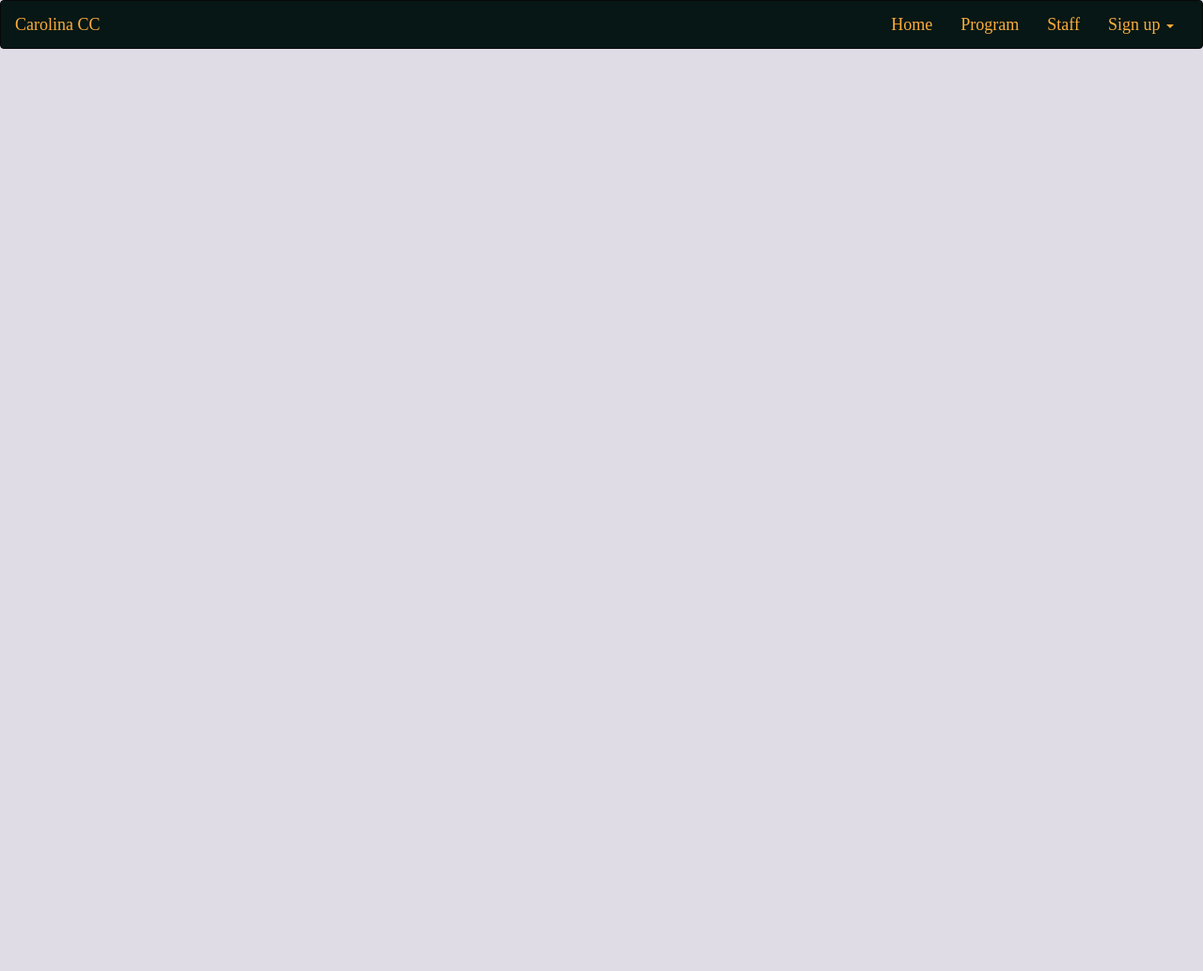
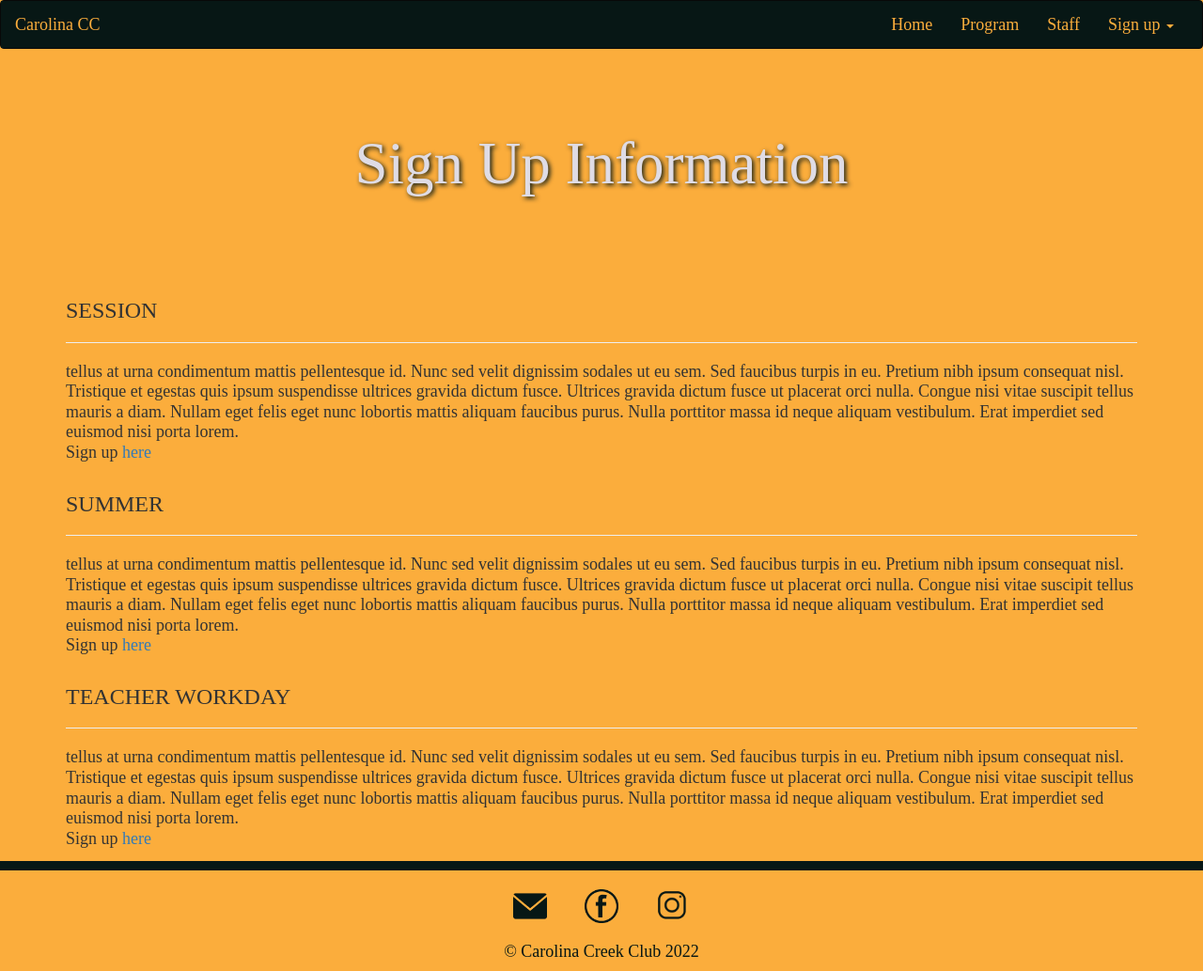
Before and after one commit to BillBixby34/CCStart, a plain HTML site: page SignUp.html in a window 1280 px wide. Shown: the whole page at 94% size. Before the commit the page ends 800 px from the top, so only its background shows below. Drawn offline with nearby package versions, Linux system fonts and the light colour scheme.

Commit message:
updated sign-up page, changed fonts. Will update program page.

```diff
--- a/SignUp.html
+++ b/SignUp.html
@@ -19,7 +19,7 @@
            <link rel="stylesheet" href="assets/styles.css" media="screen">
 
     </head>
-    <body>
+    <body id="sign-up">
 
         <nav class="navbar navbar-inverse">
             <div class="container-fluid">
@@ -52,6 +52,54 @@
                 </div>
             </div>
         </nav>
+            <div class="container">
+                <div class="row">
+                    <div class="jumbotron">
+                        <h1 class="text-center" id="page-title">Sign Up Information</h1>
+                    </div>
+                </div>
 
+                <div class="row">
+                    <div class="col-md-12">
+                        <article id="session-info">
+                            <h3 class="session-header">SESSION</h3>
+                            <hr class="session-hr"/>
+                            <p> tellus at urna condimentum mattis pellentesque id. Nunc sed velit dignissim sodales ut eu sem. Sed faucibus turpis in eu. Pretium nibh ipsum consequat nisl. Tristique et egestas quis ipsum suspendisse ultrices gravida dictum fusce. Ultrices gravida dictum fusce ut placerat orci nulla. Congue nisi vitae suscipit tellus mauris a diam. Nullam eget felis eget nunc lobortis mattis aliquam faucibus purus. Nulla porttitor massa id neque aliquam vestibulum. Erat imperdiet sed euismod nisi porta lorem. <br>Sign up <a href="#">here</a></p>
+                        </article>
+                    </div>
+                </div>
+
+                <div class="row">
+                    <div class="col-md-12">
+                        <article id="session-info">
+                            <h3 class="session-header">SUMMER</h3>
+                            <hr class="session-hr"/>
+                            <p> tellus at urna condimentum mattis pellentesque id. Nunc sed velit dignissim sodales ut eu sem. Sed faucibus turpis in eu. Pretium nibh ipsum consequat nisl. Tristique et egestas quis ipsum suspendisse ultrices gravida dictum fusce. Ultrices gravida dictum fusce ut placerat orci nulla. Congue nisi vitae suscipit tellus mauris a diam. Nullam eget felis eget nunc lobortis mattis aliquam faucibus purus. Nulla porttitor massa id neque aliquam vestibulum. Erat imperdiet sed euismod nisi porta lorem. <br>Sign up <a href="#">here</a></p>
+                        </article>
+                    </div>
+                </div>
+
+                <div class="row">
+                    <div class="col-md-12">
+                        <article id="session-info">
+                            <h3 class="session-header">TEACHER WORKDAY</h3>
+                            <hr class="session-hr"/>
+                            <p> tellus at urna condimentum mattis pellentesque id. Nunc sed velit dignissim sodales ut eu sem. Sed faucibus turpis in eu. Pretium nibh ipsum consequat nisl. Tristique et egestas quis ipsum suspendisse ultrices gravida dictum fusce. Ultrices gravida dictum fusce ut placerat orci nulla. Congue nisi vitae suscipit tellus mauris a diam. Nullam eget felis eget nunc lobortis mattis aliquam faucibus purus. Nulla porttitor massa id neque aliquam vestibulum. Erat imperdiet sed euismod nisi porta lorem. <br>Sign up <a href="#">here</a></p>
+                        </article>
+                    </div>
+                </div>
+            </div><!-- ends container-->
+
+            <footer class="footer">
+                <!-- Will make decorative div -->
+                <div class="footer-two-tone"></div>
+                <!--Below images should be centered-->
+                <div id="connect-images">
+                  <a href="mailto:carolinacreekclub@gmail.com"><img src="assets/picsForWebsite/Icons/email_icon02.png" class="social" alt="email" /></a>
+                  <a href="https://www.facebook.com/CarolinaCreekClub/" target="_blank"><img src="assets/picsForWebsite/Icons/facebook_icon02.png" class="social" alt="FB" /></a>
+                  <a href="https://www.instagram.com/carolinacreekclub/" target="_blank"><img src="assets/picsForWebsite/Icons/insta_icon02.png" class="social" alt="Instagram" /></a>
+                </div>
+               <p class="footer-text text-center"> &copy; Carolina Creek Club 2022</p>
+              </footer>
     </body>
 </html>
--- a/assets/styles.css
+++ b/assets/styles.css
@@ -13,10 +13,15 @@ body {
 
 body#home {
   background-image: url("../assets/picsForWebsite/splashPic02.jpg");
-  height: 100%;
+  height: auto;
   background-position: center;
   background-repeat: no-repeat;
   background-size: cover;
+}
+
+body#sign-up {
+  background-color:#fbad3c
+
 }
 /* body#staff {
   background-color: #dfdce5;
@@ -29,16 +34,10 @@ html {
   min-height: 100%;
   /*Typography */
 }
-
-p,
-h4,
-.jumbotron,
-.about-staff-header,
-.about-staff > p
- {
-  color: #071715;
+#page-title {
+  color: #dfdce5;
+  text-shadow: 2px 2px 5px #071715;
 }
-
 .carousel img {
   top: 0;
   left: 0;
@@ -56,16 +55,8 @@ h4,
 
 .jumbotron {
   background: none;
-
-}
-/* ------- Home Page -------*/
-#splash-page {
-  color: whitesmoke;
-  text-shadow: 2px 2px 2px #071715;
 }
 
-
-/* --------- end Home Page -------*/
 
 /* -------Nav Bar------ */
 
@@ -95,16 +86,29 @@ h4,
     background-color: #071715;
 }
 /*hover will cause dropdown*/
-.dropdown:hover .dropdown-menu {
-  display: block;
-}
+
 
 /* -------End Nav Bar ------- */
 
+/* ------- Home Page -------*/
+#splash-page {
+  margin-bottom: 20px;
+  color: whitesmoke;
+  text-shadow: 2px 2px 5px #071715;
+}
+
+
+/* --------- end Home Page -------*/
 
 /* --------Staff Page -------- */
+
 body#staff {
   background-image: url("../assets/picsForWebsite/bg01.jpeg");
+}
+
+#staff-title {
+  color: #dfdce5;
+  text-shadow: 2px 2px 5px #071715;
 }
 .about-staff-header {
 margin-bottom: 33px;
@@ -117,7 +121,9 @@ font-weight: bold;
   padding: 30px;
   margin-top: 33px;
   margin-bottom: 11px;
-  background-color: #dfdce5;
+  color: #dfdce5;
+  text-shadow: 2px 2px 5px #071715;
+
 }
 
 .about-staff > p {
```
Also changed, not shown: CCreekStaff.html (+1 -1 lines).
